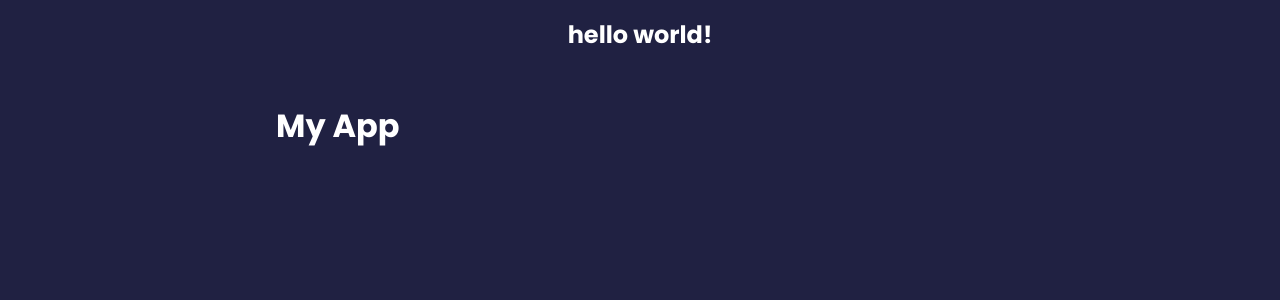
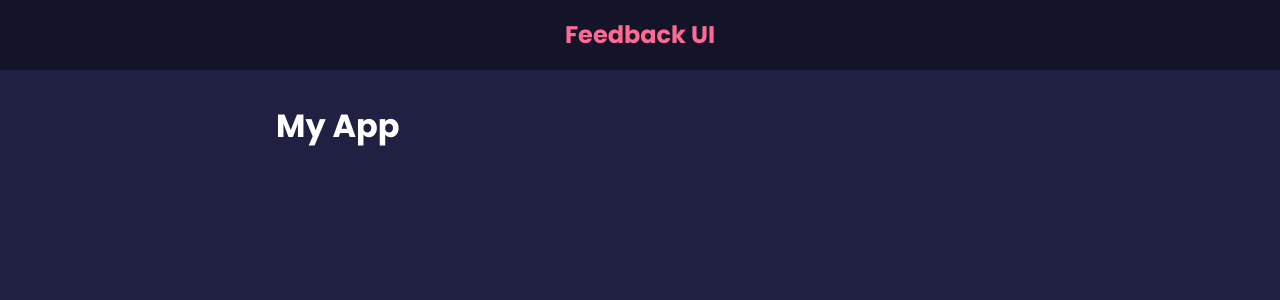
Before and after one commit to nemimj/feedback-app, a React (Create React App) app: page / in a window 1280 px wide. Shown: the top 300 px of the page. Built offline with nearby package versions, Linux system fonts and the light colour scheme.

Commit message:
added Css to react

```diff
--- a/src/App.js
+++ b/src/App.js
@@ -5,7 +5,7 @@
 
   return (
     <>
-      <Header text="hello world!"></Header>
+      <Header></Header>
       <div className="container">
         <h1>My App</h1>
       </div>
--- a/src/components/Header.jsx
+++ b/src/components/Header.jsx
@@ -1,10 +1,14 @@
 import React from "react";
 import PropTypes from "prop-types";
-function Header(props) {
+function Header({ text, bgColor, textColor }) {
+  const headerStyles = {
+    backgroundColor: bgColor,
+    color: textColor,
+  };
   return (
-    <header>
+    <header style={headerStyles}>
       <div className="container">
-        <h2>{props.text}</h2>
+        <h2>{text}</h2>
       </div>
     </header>
   );
@@ -12,6 +16,8 @@
 
 Header.defaultProps = {
   text: "Feedback UI",
+  bgColor: "rgba(0,0,0,0.4)",
+  textColor: "#ff6a95",
 };
 
 Header.prototype = {
```
